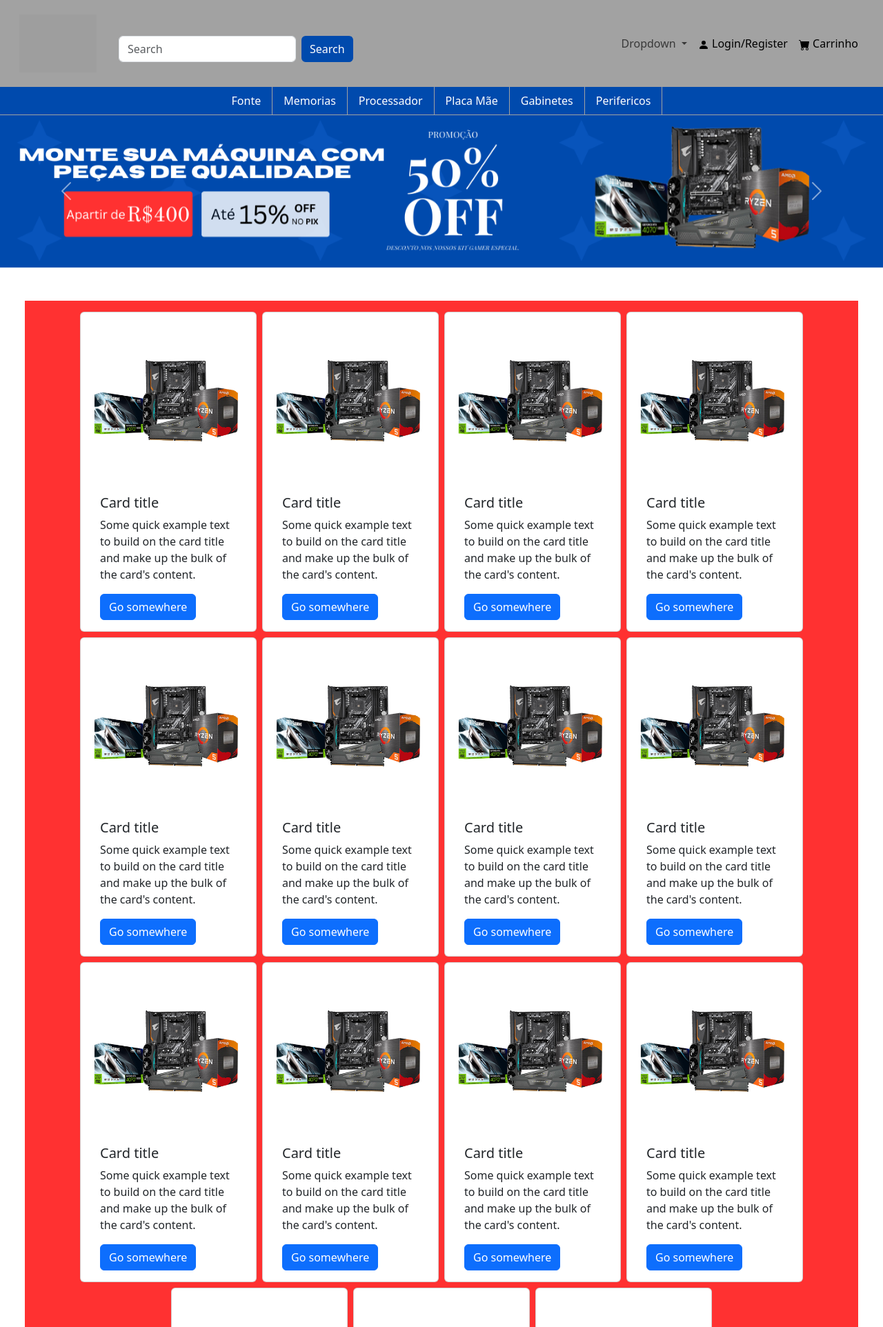
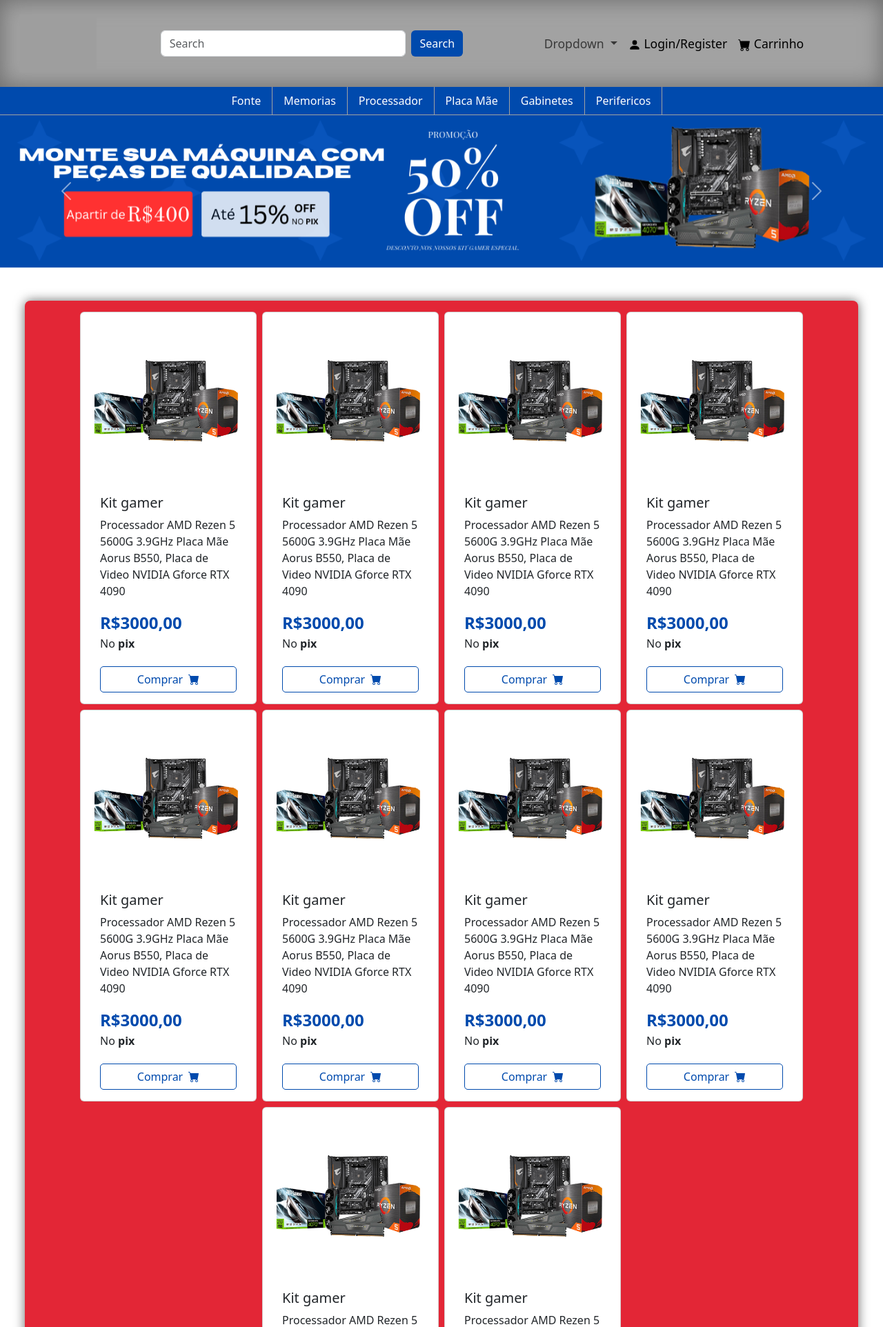
Before and after one commit to maxwel0lz/ecommerceHardwares, a PHP site: page / in a window 1280 px wide. Shown: the top 1924 px of the page at 69% size. Run offline with PHP 8.4, Linux system fonts and the light colour scheme; grey boxes are pictures that could not be loaded.

Commit message:
Ajustes de resposividade da pagina principal

```diff
--- a/componentesCSS/footer.css
+++ b/componentesCSS/footer.css
@@ -3,7 +3,8 @@
 }
 
 #boxfooter{
-    padding: 2rem 5rem;
+    padding: 2rem 10rem;
+    box-shadow: 0 0.5em 2em var(--gray-800);
 }
 #boxfooter ul{
     color: var(--branco);
@@ -61,8 +62,9 @@
 #boxredes div:hover{
     background-color: var(--azul-500);
 }
-@media only screen and (max-width: 768px){
+@media only screen and (max-width: 789px){
     #boxfooter{
         flex-direction: column;
+        align-items: center;
     }
 }
--- a/componentesCSS/itensBar.css
+++ b/componentesCSS/itensBar.css
@@ -7,7 +7,6 @@
     display: flex;
     align-items: center;
     justify-content: center;
-
 }
 #itensbar ul li{
 
--- a/componentesCSS/produto.css
+++ b/componentesCSS/produto.css
@@ -1,4 +1,32 @@
-
+.item:hover{
+    box-shadow: 0 0 0.5em var(--gray-800) inset;
+}
 #boxprodutos{
     background-color: var(--vermelho-500);
+    border-radius: 8px;
+    box-shadow: 0em 0em 1em var(--gray-800);
 }
+#boxpreco{
+    display: flex;
+    flex-direction: column;
+    gap: 5px;
+}
+#preco{
+    font-size: 1.5rem;
+    color: var(--azul-500);
+}
+#bntcomprar{
+    background-color: transparent;
+    border: 1px solid var(--azul-500);
+    border-radius: 5px;
+    color: var(--azul-500);
+    padding: 6px 12px;
+    display: flex;
+    align-items: center;
+    justify-content: center;
+    gap: 0.5rem;
+}
+#bntcomprar:hover{
+    background-color: var(--azul-500);
+    color: var(--branco);
+}
--- a/componentesCSS/stNav.css
+++ b/componentesCSS/stNav.css
@@ -1,12 +1,18 @@
 #logo{
     width: 7rem;
     object-fit: cover;
+}
+#formSearch{
+    min-width: 40%;
+    margin-right:10%;
+    margin-left: 7%;
 }
 
 #formSearch button{
     background-color: var(--azul-500);
     border:none;
     color: var(--branco);
+
 }
 #formSearch button:hover{
     background-color: var(--branco);
@@ -15,4 +21,22 @@
 }
 #navbar{
     background-color: var(--gray-500);
+    box-shadow: 0 0 2em var(--gray-800) inset;
 }
+
+#navicon li{
+    font-size: 1.1rem;
+}
+
+@media only screen and (max-width: 890px){
+    #formSearch{
+        min-width: 0;
+        margin-right:0;
+        margin-left: 0;
+    }
+}
+@media only screen and (max-width: 1080px){
+    #navicon li{
+        font-size: 0.856rem;
+    }
+}
--- a/global.css
+++ b/global.css
@@ -3,7 +3,7 @@
     --gray-800: #696969;
     --azul-800: #013C8B;
     --azul-500: #004AAD;
-    --vermelho-500: #FF3131;
+    --vermelho-500: #e32636;
     --branco: #FFFFFF;
 }
 * {
--- a/index.html
+++ b/index.html
@@ -15,6 +15,7 @@
     />
   </head>
   <body>
+          <!-- NAVBAR -->
     <nav id="navbar" class="navbar navbar-expand-lg p-3">
       <div class="container-fluid">
         <a class="navbar-brand" href="#"><img id="logo" src="assets/logo-fiftyhards.svg" alt=""></a>
@@ -22,12 +23,12 @@
           <span class="navbar-toggler-icon"></span>
         </button>
         <div class="collapse navbar-collapse" id="navbarSupportedContent">
-          <form id="formSearch" class="d-flex me-auto ms-3 mb-2 mt-3 mb-lg-0" role="search">
-            <input class="form-control me-2" type="search" placeholder="Search" aria-label="Search">
+          <form id="formSearch" class="d-flex  mb-2 mb-lg-0" role="search">
+            <input class="form-control me-2 " type="search" placeholder="Search" aria-label="Search">
             <button class="btn btn-outline-success" type="submit">Search</button>
           </form>
 
-          <ul class="navbar-nav ">
+          <ul id="navicon" class="navbar-nav ">
             <li class="nav-item dropdown">
               <a class="nav-link dropdown-toggle" href="#" role="button" data-bs-toggle="dropdown" aria-expanded="false">
                 Dropdown
@@ -40,10 +41,10 @@
               </ul>
             </li>
             <li class="nav-item">
-              <a class="nav-link active" aria-current="page" href="#"><svg xmlns="http://www.w3.org/2000/svg" width="16"height="16" fill="currentColor" class="bi bi-person-fill" viewBox="0 0 16 16"> <path d="M3 14s-1 0-1-1 1-4 6-4 6 3 6 4-1 1-1 1zm5-6a3 3 0 1 0 0-6 3 3 0 0 0 0 6"/></svg> Login/Register</a>
+              <a class="nav-link active" aria-current="page" href="#"><svg xmlns="http://www.w3.org/2000/svg" width="18"height="18" fill="currentColor" class="bi bi-person-fill" viewBox="0 0 16 16"> <path d="M3 14s-1 0-1-1 1-4 6-4 6 3 6 4-1 1-1 1zm5-6a3 3 0 1 0 0-6 3 3 0 0 0 0 6"/></svg> Login/Register</a>
             </li>
             <li class="nav-item">
-              <a class="nav-link active" href="#"><svg xmlns="http://www.w3.org/2000/svg" width="16" height="16" fill="currentColor" class="bi bi-cart-fill" viewBox="0 0 16 16"><path d="M0 1.5A.5.5 0 0 1 .5 1H2a.5.5 0 0 1 .485.379L2.89 3H14.5a.5.5 0 0 1 .491.592l-1.5 8A.5.5 0 0 1 13 12H4a.5.5 0 0 1-.491-.408L2.01 3.607 1.61 2H.5a.5.5 0 0 1-.5-.5M5 12a2 2 0 1 0 0 4 2 2 0 0 0 0-4m7 0a2 2 0 1 0 0 4 2 2 0 0 0 0-4m-7 1a1 1 0 1 1 0 2 1 1 0 0 1 0-2m7 0a1 1 0 1 1 0 2 1 1 0 0 1 0-2"/></svg> Carrinho</a>
+              <a class="nav-link active" href="#"><svg xmlns="http://www.w3.org/2000/svg" width="18" height="18" fill="currentColor" class="bi bi-cart-fill" viewBox="0 0 16 16"><path d="M0 1.5A.5.5 0 0 1 .5 1H2a.5.5 0 0 1 .485.379L2.89 3H14.5a.5.5 0 0 1 .491.592l-1.5 8A.5.5 0 0 1 13 12H4a.5.5 0 0 1-.491-.408L2.01 3.607 1.61 2H.5a.5.5 0 0 1-.5-.5M5 12a2 2 0 1 0 0 4 2 2 0 0 0 0-4m7 0a2 2 0 1 0 0 4 2 2 0 0 0 0-4m-7 1a1 1 0 1 1 0 2 1 1 0 0 1 0-2m7 0a1 1 0 1 1 0 2 1 1 0 0 1 0-2"/></svg> Carrinho</a>
             </li>
 
           </ul>
@@ -51,7 +52,7 @@
         </div>
       </div>
     </nav>
-
+          <!-- BARRA DE PRODUTOS -->
     <section id="itensbar">
       <ul id="lista" class="nav">
         <li class="nav-item">
@@ -74,7 +75,7 @@
         </li>
       </ul>
     </section>
-
+          <!-- CARROCEL  -->
     <div id="carouselRide" class="carousel slide" data-bs-ride="true">
       <div class="carousel-inner">
         <div class="carousel-item active">
@@ -103,145 +104,151 @@
     <section id="produtos" class="px-5 py-5">
       <div id="boxprodutos" class="row justify-content-center p-3 gap-2">
 
-        <div class="card col-4" style="width: 16rem;">
+        <div  class="card col-4 item " style="width: 16rem;">
           <img src="assets/motagemHadware.png" class="card-img-top" alt="...">
           <div class="card-body">
-            <h5 class="card-title">Card title</h5>
-            <p class="card-text">Some quick example text to build on the card title and make up the bulk of the card's content.</p>
-            <a href="#" class="btn btn-primary">Go somewhere</a>
+            <h5 class="card-title">Kit gamer</h5>
+            <p class="card-text"> Processador AMD Rezen 5 5600G 3.9GHz Placa Mãe Aorus B550, Placa de Video NVIDIA Gforce RTX 4090</p>
+            <span id="boxpreco">
+              <div>
+                <strong id="preco">R$3000,00</strong>
+                <p>No <strong>pix</strong></p>
+              </div>
+              <a id="bntcomprar" href="#" class="link-underline link-underline-opacity-0">Comprar<svg xmlns="http://www.w3.org/2000/svg" width="16" height="16" fill="currentColor" class="bi bi-cart-fill" viewBox="0 0 16 16"><path d="M0 1.5A.5.5 0 0 1 .5 1H2a.5.5 0 0 1 .485.379L2.89 3H14.5a.5.5 0 0 1 .491.592l-1.5 8A.5.5 0 0 1 13 12H4a.5.5 0 0 1-.491-.408L2.01 3.607 1.61 2H.5a.5.5 0 0 1-.5-.5M5 12a2 2 0 1 0 0 4 2 2 0 0 0 0-4m7 0a2 2 0 1 0 0 4 2 2 0 0 0 0-4m-7 1a1 1 0 1 1 0 2 1 1 0 0 1 0-2m7 0a1 1 0 1 1 0 2 1 1 0 0 1 0-2"/></svg></a>
+            </span>
           </div>
         </div>
-
-        <div class="card col-3" style="width: 16rem;">
+        <div  class="card col-4 item" style="width: 16rem;">
           <img src="assets/motagemHadware.png" class="card-img-top" alt="...">
           <div class="card-body">
-            <h5 class="card-title">Card title</h5>
-            <p class="card-text">Some quick example text to build on the card title and make up the bulk of the card's content.</p>
-            <a href="#" class="btn btn-primary">Go somewhere</a>
+            <h5 class="card-title">Kit gamer</h5>
+            <p class="card-text"> Processador AMD Rezen 5 5600G 3.9GHz Placa Mãe Aorus B550, Placa de Video NVIDIA Gforce RTX 4090</p>
+            <span id="boxpreco">
+              <div>
+                <strong id="preco">R$3000,00</strong>
+                <p>No <strong>pix</strong></p>
+              </div>
+              <a id="bntcomprar" href="#" class="link-underline link-underline-opacity-0">Comprar<svg xmlns="http://www.w3.org/2000/svg" width="16" height="16" fill="currentColor" class="bi bi-cart-fill" viewBox="0 0 16 16"><path d="M0 1.5A.5.5 0 0 1 .5 1H2a.5.5 0 0 1 .485.379L2.89 3H14.5a.5.5 0 0 1 .491.592l-1.5 8A.5.5 0 0 1 13 12H4a.5.5 0 0 1-.491-.408L2.01 3.607 1.61 2H.5a.5.5 0 0 1-.5-.5M5 12a2 2 0 1 0 0 4 2 2 0 0 0 0-4m7 0a2 2 0 1 0 0 4 2 2 0 0 0 0-4m-7 1a1 1 0 1 1 0 2 1 1 0 0 1 0-2m7 0a1 1 0 1 1 0 2 1 1 0 0 1 0-2"/></svg></a>
+            </span>
           </div>
         </div>
-
-        <div class="card col-3" style="width: 16rem;">
+        <div  class="card col-4 item" style="width: 16rem;">
           <img src="assets/motagemHadware.png" class="card-img-top" alt="...">
           <div class="card-body">
-            <h5 class="card-title">Card title</h5>
-            <p class="card-text">Some quick example text to build on the card title and make up the bulk of the card's content.</p>
-            <a href="#" class="btn btn-primary">Go somewhere</a>
+            <h5 class="card-title">Kit gamer</h5>
+            <p class="card-text"> Processador AMD Rezen 5 5600G 3.9GHz Placa Mãe Aorus B550, Placa de Video NVIDIA Gforce RTX 4090</p>
+            <span id="boxpreco">
+              <div>
+                <strong id="preco">R$3000,00</strong>
+                <p>No <strong>pix</strong></p>
+              </div>
+              <a id="bntcomprar" href="#" class="link-underline link-underline-opacity-0">Comprar<svg xmlns="http://www.w3.org/2000/svg" width="16" height="16" fill="currentColor" class="bi bi-cart-fill" viewBox="0 0 16 16"><path d="M0 1.5A.5.5 0 0 1 .5 1H2a.5.5 0 0 1 .485.379L2.89 3H14.5a.5.5 0 0 1 .491.592l-1.5 8A.5.5 0 0 1 13 12H4a.5.5 0 0 1-.491-.408L2.01 3.607 1.61 2H.5a.5.5 0 0 1-.5-.5M5 12a2 2 0 1 0 0 4 2 2 0 0 0 0-4m7 0a2 2 0 1 0 0 4 2 2 0 0 0 0-4m-7 1a1 1 0 1 1 0 2 1 1 0 0 1 0-2m7 0a1 1 0 1 1 0 2 1 1 0 0 1 0-2"/></svg></a>
+            </span>
           </div>
         </div>
-
-        <div class="card col-3" style="width: 16rem;">
+        <div  class="card col-4 item" style="width: 16rem;">
           <img src="assets/motagemHadware.png" class="card-img-top" alt="...">
           <div class="card-body">
-            <h5 class="card-title">Card title</h5>
-            <p class="card-text">Some quick example text to build on the card title and make up the bulk of the card's content.</p>
-            <a href="#" class="btn btn-primary">Go somewhere</a>
+            <h5 class="card-title">Kit gamer</h5>
+            <p class="card-text"> Processador AMD Rezen 5 5600G 3.9GHz Placa Mãe Aorus B550, Placa de Video NVIDIA Gforce RTX 4090</p>
+            <span id="boxpreco">
+              <div>
+                <strong id="preco">R$3000,00</strong>
+                <p>No <strong>pix</strong></p>
+              </div>
+              <a id="bntcomprar" href="#" class="link-underline link-underline-opacity-0">Comprar<svg xmlns="http://www.w3.org/2000/svg" width="16" height="16" fill="currentColor" class="bi bi-cart-fill" viewBox="0 0 16 16"><path d="M0 1.5A.5.5 0 0 1 .5 1H2a.5.5 0 0 1 .485.379L2.89 3H14.5a.5.5 0 0 1 .491.592l-1.5 8A.5.5 0 0 1 13 12H4a.5.5 0 0 1-.491-.408L2.01 3.607 1.61 2H.5a.5.5 0 0 1-.5-.5M5 12a2 2 0 1 0 0 4 2 2 0 0 0 0-4m7 0a2 2 0 1 0 0 4 2 2 0 0 0 0-4m-7 1a1 1 0 1 1 0 2 1 1 0 0 1 0-2m7 0a1 1 0 1 1 0 2 1 1 0 0 1 0-2"/></svg></a>
+            </span>
           </div>
         </div>
-
-        <div class="card col-3" style="width: 16rem;">
+        <div  class="card col-4 item" style="width: 16rem;">
           <img src="assets/motagemHadware.png" class="card-img-top" alt="...">
           <div class="card-body">
-            <h5 class="card-title">Card title</h5>
-            <p class="card-text">Some quick example text to build on the card title and make up the bulk of the card's content.</p>
-            <a href="#" class="btn btn-primary">Go somewhere</a>
+            <h5 class="card-title">Kit gamer</h5>
+            <p class="card-text"> Processador AMD Rezen 5 5600G 3.9GHz Placa Mãe Aorus B550, Placa de Video NVIDIA Gforce RTX 4090</p>
+            <span id="boxpreco">
+              <div>
+                <strong id="preco">R$3000,00</strong>
+                <p>No <strong>pix</strong></p>
+              </div>
+              <a id="bntcomprar" href="#" class="link-underline link-underline-opacity-0">Comprar<svg xmlns="http://www.w3.org/2000/svg" width="16" height="16" fill="currentColor" class="bi bi-cart-fill" viewBox="0 0 16 16"><path d="M0 1.5A.5.5 0 0 1 .5 1H2a.5.5 0 0 1 .485.379L2.89 3H14.5a.5.5 0 0 1 .491.592l-1.5 8A.5.5 0 0 1 13 12H4a.5.5 0 0 1-.491-.408L2.01 3.607 1.61 2H.5a.5.5 0 0 1-.5-.5M5 12a2 2 0 1 0 0 4 2 2 0 0 0 0-4m7 0a2 2 0 1 0 0 4 2 2 0 0 0 0-4m-7 1a1 1 0 1 1 0 2 1 1 0 0 1 0-2m7 0a1 1 0 1 1 0 2 1 1 0 0 1 0-2"/></svg></a>
+            </span>
           </div>
         </div>
-
-        <div class="card col-3" style="width: 16rem;">
+        <div  class="card col-4 item" style="width: 16rem;">
           <img src="assets/motagemHadware.png" class="card-img-top" alt="...">
           <div class="card-body">
-            <h5 class="card-title">Card title</h5>
-            <p class="card-text">Some quick example text to build on the card title and make up the bulk of the card's content.</p>
-            <a href="#" class="btn btn-primary">Go somewhere</a>
+            <h5 class="card-title">Kit gamer</h5>
+            <p class="card-text"> Processador AMD Rezen 5 5600G 3.9GHz Placa Mãe Aorus B550, Placa de Video NVIDIA Gforce RTX 4090</p>
+            <span id="boxpreco">
+              <div>
+                <strong id="preco">R$3000,00</strong>
+                <p>No <strong>pix</strong></p>
+              </div>
+              <a id="bntcomprar" href="#" class="link-underline link-underline-opacity-0">Comprar<svg xmlns="http://www.w3.org/2000/svg" width="16" height="16" fill="currentColor" class="bi bi-cart-fill" viewBox="0 0 16 16"><path d="M0 1.5A.5.5 0 0 1 .5 1H2a.5.5 0 0 1 .485.379L2.89 3H14.5a.5.5 0 0 1 .491.592l-1.5 8A.5.5 0 0 1 13 12H4a.5.5 0 0 1-.491-.408L2.01 3.607 1.61 2H.5a.5.5 0 0 1-.5-.5M5 12a2 2 0 1 0 0 4 2 2 0 0 0 0-4m7 0a2 2 0 1 0 0 4 2 2 0 0 0 0-4m-7 1a1 1 0 1 1 0 2 1 1 0 0 1 0-2m7 0a1 1 0 1 1 0 2 1 1 0 0 1 0-2"/></svg></a>
+            </span>
           </div>
         </div>
-
-        <div class="card col-3" style="width: 16rem;">
+        <div  class="card col-4 item" style="width: 16rem;">
           <img src="assets/motagemHadware.png" class="card-img-top" alt="...">
           <div class="card-body">
-            <h5 class="card-title">Card title</h5>
-            <p class="card-text">Some quick example text to build on the card title and make up the bulk of the card's content.</p>
-            <a href="#" class="btn btn-primary">Go somewhere</a>
+            <h5 class="card-title">Kit gamer</h5>
+            <p class="card-text"> Processador AMD Rezen 5 5600G 3.9GHz Placa Mãe Aorus B550, Placa de Video NVIDIA Gforce RTX 4090</p>
+            <span id="boxpreco">
+              <div>
+                <strong id="preco">R$3000,00</strong>
+                <p>No <strong>pix</strong></p>
+              </div>
+              <a id="bntcomprar" href="#" class="link-underline link-underline-opacity-0">Comprar<svg xmlns="http://www.w3.org/2000/svg" width="16" height="16" fill="currentColor" class="bi bi-cart-fill" viewBox="0 0 16 16"><path d="M0 1.5A.5.5 0 0 1 .5 1H2a.5.5 0 0 1 .485.379L2.89 3H14.5a.5.5 0 0 1 .491.592l-1.5 8A.5.5 0 0 1 13 12H4a.5.5 0 0 1-.491-.408L2.01 3.607 1.61 2H.5a.5.5 0 0 1-.5-.5M5 12a2 2 0 1 0 0 4 2 2 0 0 0 0-4m7 0a2 2 0 1 0 0 4 2 2 0 0 0 0-4m-7 1a1 1 0 1 1 0 2 1 1 0 0 1 0-2m7 0a1 1 0 1 1 0 2 1 1 0 0 1 0-2"/></svg></a>
+            </span>
           </div>
         </div>
-
-        <div class="card col-3" style="width: 16rem;">
+        <div  class="card col-4 item" style="width: 16rem;">
           <img src="assets/motagemHadware.png" class="card-img-top" alt="...">
           <div class="card-body">
-            <h5 class="card-title">Card title</h5>
-            <p class="card-text">Some quick example text to build on the card title and make up the bulk of the card's content.</p>
-            <a href="#" class="btn btn-primary">Go somewhere</a>
+            <h5 class="card-title">Kit gamer</h5>
+            <p class="card-text"> Processador AMD Rezen 5 5600G 3.9GHz Placa Mãe Aorus B550, Placa de Video NVIDIA Gforce RTX 4090</p>
+            <span id="boxpreco">
+              <div>
+                <strong id="preco">R$3000,00</strong>
+                <p>No <strong>pix</strong></p>
+              </div>
+              <a id="bntcomprar" href="#" class="link-underline link-underline-opacity-0">Comprar<svg xmlns="http://www.w3.org/2000/svg" width="16" height="16" fill="currentColor" class="bi bi-cart-fill" viewBox="0 0 16 16"><path d="M0 1.5A.5.5 0 0 1 .5 1H2a.5.5 0 0 1 .485.379L2.89 3H14.5a.5.5 0 0 1 .491.592l-1.5 8A.5.5 0 0 1 13 12H4a.5.5 0 0 1-.491-.408L2.01 3.607 1.61 2H.5a.5.5 0 0 1-.5-.5M5 12a2 2 0 1 0 0 4 2 2 0 0 0 0-4m7 0a2 2 0 1 0 0 4 2 2 0 0 0 0-4m-7 1a1 1 0 1 1 0 2 1 1 0 0 1 0-2m7 0a1 1 0 1 1 0 2 1 1 0 0 1 0-2"/></svg></a>
+            </span>
           </div>
         </div>
-
-        <div class="card col-3" style="width: 16rem;">
+        <div  class="card col-4 item" style="width: 16rem;">
           <img src="assets/motagemHadware.png" class="card-img-top" alt="...">
           <div class="card-body">
-            <h5 class="card-title">Card title</h5>
-            <p class="card-text">Some quick example text to build on the card title and make up the bulk of the card's content.</p>
-            <a href="#" class="btn btn-primary">Go somewhere</a>
+            <h5 class="card-title">Kit gamer</h5>
+            <p class="card-text"> Processador AMD Rezen 5 5600G 3.9GHz Placa Mãe Aorus B550, Placa de Video NVIDIA Gforce RTX 4090</p>
+            <span id="boxpreco">
+              <div>
+                <strong id="preco">R$3000,00</strong>
+                <p>No <strong>pix</strong></p>
+              </div>
+              <a id="bntcomprar" href="#" class="link-underline link-underline-opacity-0">Comprar<svg xmlns="http://www.w3.org/2000/svg" width="16" height="16" fill="currentColor" class="bi bi-cart-fill" viewBox="0 0 16 16"><path d="M0 1.5A.5.5 0 0 1 .5 1H2a.5.5 0 0 1 .485.379L2.89 3H14.5a.5.5 0 0 1 .491.592l-1.5 8A.5.5 0 0 1 13 12H4a.5.5 0 0 1-.491-.408L2.01 3.607 1.61 2H.5a.5.5 0 0 1-.5-.5M5 12a2 2 0 1 0 0 4 2 2 0 0 0 0-4m7 0a2 2 0 1 0 0 4 2 2 0 0 0 0-4m-7 1a1 1 0 1 1 0 2 1 1 0 0 1 0-2m7 0a1 1 0 1 1 0 2 1 1 0 0 1 0-2"/></svg></a>
+            </span>
           </div>
         </div>
-
-        <div class="card col-3" style="width: 16rem;">
+          <div  class="card col-4 item" style="width: 16rem;">
             <img src="assets/motagemHadware.png" class="card-img-top" alt="...">
             <div class="card-body">
-            <h5 class="card-title">Card title</h5>
-            <p class="card-text">Some quick example text to build on the card title and make up the bulk of the card's content.</p>
-            <a href="#" class="btn btn-primary">Go somewhere</a>
+              <h5 class="card-title">Kit gamer</h5>
+              <p class="card-text"> Processador AMD Rezen 5 5600G 3.9GHz Placa Mãe Aorus B550, Placa de Video NVIDIA Gforce RTX 4090</p>
+              <span id="boxpreco">
+                <div>
+                  <strong id="preco">R$3000,00</strong>
+                  <p>No <strong>pix</strong></p>
                 </div>
-        </div>
-
-        <div class="card col-3" style="width: 16rem;">
-          <img src="assets/motagemHadware.png" class="card-img-top" alt="...">
-          <div class="card-body">
-            <h5 class="card-title">Card title</h5>
-            <p class="card-text">Some quick example text to build on the card title and make up the bulk of the card's content.</p>
-            <a href="#" class="btn btn-primary">Go somewhere</a>
-          </div>
-        </div>
-
-        <div class="card col-3" style="width: 16rem;">
-          <img src="assets/motagemHadware.png" class="card-img-top" alt="...">
-          <div class="card-body">
-            <h5 class="card-title">Card title</h5>
-            <p class="card-text">Some quick example text to build on the card title and make up the bulk of the card's content.</p>
-            <a href="#" class="btn btn-primary">Go somewhere</a>
-          </div>
-        </div>
-
-        <div class="card col-3" style="width: 16rem;">
-          <img src="assets/motagemHadware.png" class="card-img-top" alt="...">
-          <div class="card-body">
-            <h5 class="card-title">Card title</h5>
-            <p class="card-text">Some quick example text to build on the card title and make up the bulk of the card's content.</p>
-            <a href="#" class="btn btn-primary">Go somewhere</a>
+                <a id="bntcomprar" href="#" class="link-underline link-underline-opacity-0">Comprar<svg xmlns="http://www.w3.org/2000/svg" width="16" height="16" fill="currentColor" class="bi bi-cart-fill" viewBox="0 0 16 16"><path d="M0 1.5A.5.5 0 0 1 .5 1H2a.5.5 0 0 1 .485.379L2.89 3H14.5a.5.5 0 0 1 .491.592l-1.5 8A.5.5 0 0 1 13 12H4a.5.5 0 0 1-.491-.408L2.01 3.607 1.61 2H.5a.5.5 0 0 1-.5-.5M5 12a2 2 0 1 0 0 4 2 2 0 0 0 0-4m7 0a2 2 0 1 0 0 4 2 2 0 0 0 0-4m-7 1a1 1 0 1 1 0 2 1 1 0 0 1 0-2m7 0a1 1 0 1 1 0 2 1 1 0 0 1 0-2"/></svg></a>
+              </span>
             </div>
           </div>
 
 
-        <div class="card col-3" style="width: 16rem;">
-          <img src="assets/motagemHadware.png" class="card-img-top" alt="...">
-          <div class="card-body">
-            <h5 class="card-title">Card title</h5>
-            <p class="card-text">Some quick example text to build on the card title and make up the bulk of the card's content.</p>
-            <a href="#" class="btn btn-primary">Go somewhere</a>
-          </div>
-        </div>
-
-        <div class="card col-3" style="width: 16rem;">
-          <img src="assets/motagemHadware.png" class="card-img-top" alt="...">
-          <div class="card-body">
-            <h5 class="card-title">Card title</h5>
-            <p class="card-text">Some quick example text to build on the card title and make up the bulk of the card's content.</p>
-            <a href="#" class="btn btn-primary">Go somewhere</a>
-          </div>
-        </div>
-
       </div>
     </section>
-
+            <!-- FOOTER -->
     <footer id="footer">
       <div id="boxfooter" class="d-flex justify-content-between ">
 
@@ -296,6 +303,11 @@
       </div>
     </footer>
 
+
+    <script src="scripts/iteracao.js"></script>
+
+
+      <!-- SCRIPT DO BOOTSTRAP -->
     <script
       src="https://cdn.jsdelivr.net/npm/bootstrap@5.3.3/dist/js/bootstrap.bundle.min.js"
       integrity="sha384-YvpcrYf0tY3lHB60NNkmXc5s9fDVZLESaAA55NDzOxhy9GkcIdslK1eN7N6jIeHz"
```
Also changed, not shown: scripts/iteracao.js (added). Lines whose indentation alone changed are shown as unchanged.
